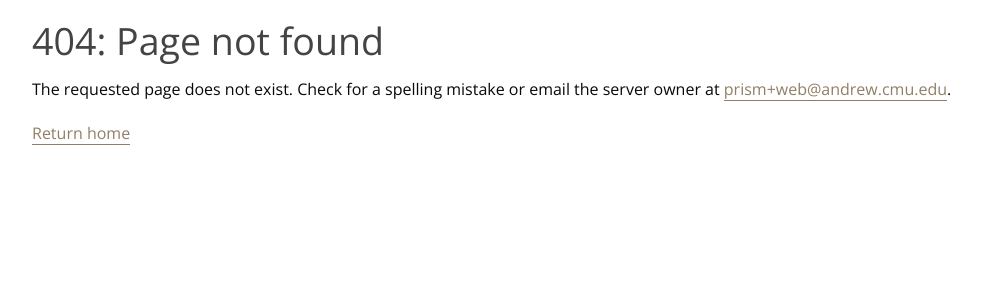
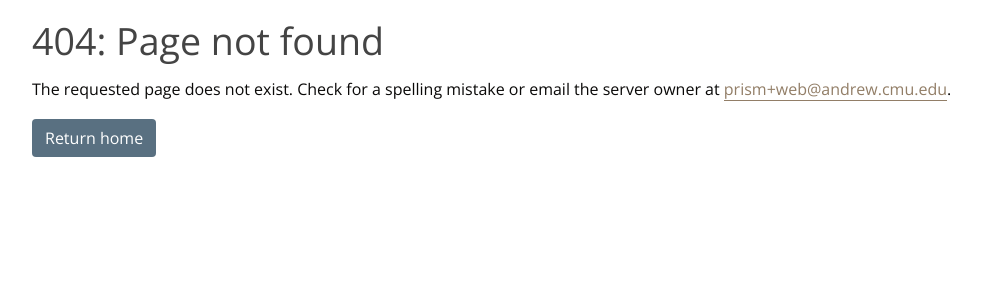
Before and after one commit to CMU-PRISM/website, a Django app: template prism_project/templates/404.html in a window 1280 px wide. Shown: the part 58-358 px from the top of the page, without its empty margins (53-1034 px from the left). Run offline with Django 3.2, Linux system fonts and the light colour scheme; the template is opened without the code that fills it, so the values that code supplies are empty.

Commit message:
Fixed 404 page typo

```diff
--- a/prism_project/templates/404.html
+++ b/prism_project/templates/404.html
@@ -5,5 +5,5 @@
     <h1>404: Page not found</h1>
     <p>The requested page does not exist. Check for a spelling mistake or email the server owner at <a href="mailto:prism+web@andrew.cmu.edu">prism+web@andrew.cmu.edu</a>.</p>
 
-    <p class=" class="btn btn-eBlue""><a href="{% url 'home' %}">Return home</a></p>
+    <p class="btn btn-eBlue"><a href="{% url 'home' %}">Return home</a></p>
 {% endblock 'page-content' %}
```
